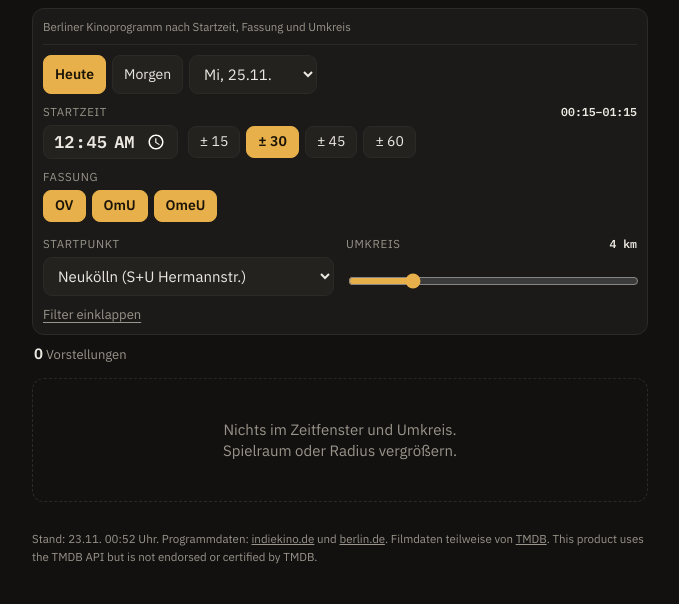
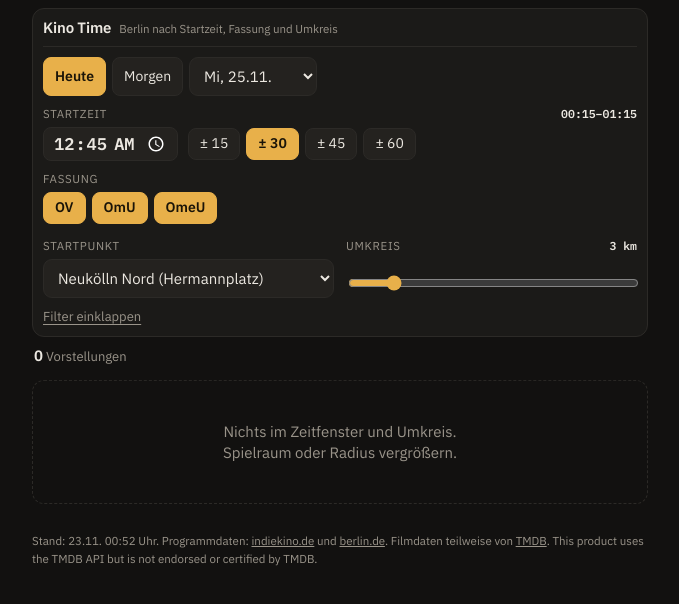
Before and after one commit to jollyberg/kino, a plain HTML site: page index.html in a window 1280 px wide. Shown: the whole page, without its empty margins (300-979 px from the left). Drawn offline with Linux system fonts and the light colour scheme.

Commit message:
Add files via upload

```diff
--- a/index.html
+++ b/index.html
@@ -3,7 +3,7 @@
 <head>
 <meta charset="utf-8">
 <meta name="viewport" content="width=device-width, initial-scale=1">
-<title>Playtime</title>
+<title>Kino Time</title>
 <link rel="preconnect" href="https://fonts.googleapis.com">
 <link rel="preconnect" href="https://fonts.gstatic.com" crossorigin>
 <link href="https://fonts.googleapis.com/css2?family=IBM+Plex+Mono:wght@500;600&family=IBM+Plex+Sans:wght@400;500;600&display=swap" rel="stylesheet">
@@ -17,10 +17,10 @@
   .wrap{max-width:640px;margin:0 auto;padding:0 12px 60px}
   .top{position:sticky;top:0;z-index:10;background:var(--bg);padding:8px 0 6px;margin:0 -12px;padding-left:12px;padding-right:12px}
   .top::after{content:"";position:absolute;left:0;right:0;bottom:-10px;height:10px;background:linear-gradient(var(--bg),transparent);pointer-events:none}
-  .brand{display:block;padding-bottom:9px;border-bottom:1px solid var(--line)}
-  h1{font-size:19px;margin:0;font-weight:600;letter-spacing:-.01em;line-height:1.2}
+  .brand{display:flex;align-items:baseline;gap:8px;min-width:0;padding-bottom:9px;border-bottom:1px solid var(--line)}
+  h1{font-size:15px;margin:0;font-weight:600;letter-spacing:-.01em;line-height:1.2;white-space:nowrap;flex:0 0 auto}
   .proto{font-size:11px;color:var(--accent);border:1px solid var(--accent);border-radius:99px;padding:2px 8px;white-space:nowrap}
-  .note{color:var(--muted);font-size:11.5px;display:block;white-space:nowrap;overflow:hidden;text-overflow:ellipsis;letter-spacing:-.005em}
+  .note{color:var(--muted);font-size:11.5px;display:block;min-width:0;white-space:nowrap;overflow:hidden;text-overflow:ellipsis;letter-spacing:-.005em}
 
   .filters{background:var(--panel);border:1px solid var(--line);border-radius:12px;padding:10px;display:grid;gap:10px}
   .row{display:grid;gap:5px}
@@ -72,7 +72,8 @@
 
   <section class="filters" id="filters">
     <header class="brand">
-      <span class="note">Berliner Kinoprogramm nach Startzeit, Fassung und Umkreis</span>
+      <h1>Kino Time</h1>
+      <span class="note">Berlin nach Startzeit, Fassung und Umkreis</span>
     </header>
     <div class="row">
       <div class="days"><div class="seg" id="days"></div><select id="dayMore" aria-label="Weiteres Datum"></select></div>
@@ -98,7 +99,7 @@
         </div>
         <div class="row">
           <div class="lbl">Umkreis <b id="radLbl"></b></div>
-          <input type="range" id="radius" min="1" max="15.5" step="0.5" value="4">
+          <input type="range" id="radius" min="1" max="15.5" step="0.5" value="3">
         </div>
       </div>
     </div>
@@ -160,7 +161,7 @@ function categories(show,film){
 
 // ---------- Zustand ----------
 let DATA=null, DATES=[];
-const DEFAULT={day:0,time:"20:00",tol:30,vers:["OV","OmU","OmeU"],origin:"hermannstr",radius:4,collapsed:false};
+const DEFAULT={day:0,time:"20:00",tol:30,vers:["OV","OmU","OmeU"],origin:"nk-nord",radius:3,collapsed:false};
 let S=Object.assign({},DEFAULT);
 try{const saved=JSON.parse(localStorage.getItem("kino-jetzt")||"null");if(saved)S=Object.assign(S,saved)}catch(e){}
 if(!ORIGINS.some(o=>o.id===S.origin))S.origin=DEFAULT.origin;
@@ -233,7 +234,7 @@ function renderList(){
     const href=s.tk||c.web||c.url;
     const credits=[f.dir?"R: "+f.dir:"",f.year].filter(Boolean).join(" · ");
     // Letterboxd: über TMDB-Nummer direkt zum Film, sonst Suche
-    const lb=f.tmdb?`https://letterboxd.com/tmdb/${f.tmdb}/`:`https://letterboxd.com/search/films/${encodeURIComponent(f.orig||f.title||"")}/`;
+    const lb=f.tmdb?`https://letterboxd.com/tmdb/${f.tmdb}/`:`https://letterboxd.com/search/films/${encodeURIComponent(showTitle(f).replace(/^((atmos|imax|d-box|4dx|3d|preview|premiere|vorpremiere|sneak)\s*[:,]\s*)+/i,""))}/`;
     const link=href?`<a class="tk${s.tkd?" direct":""}" href="${esc(href)}" target="_blank" rel="noopener">${s.tkd?"Tickets":"Zum Kino"}</a>`:"";
     el.innerHTML=`
       <div class="t">${esc(s.t)}${end}</div>
```
Also changed, not shown: 1 other file.
